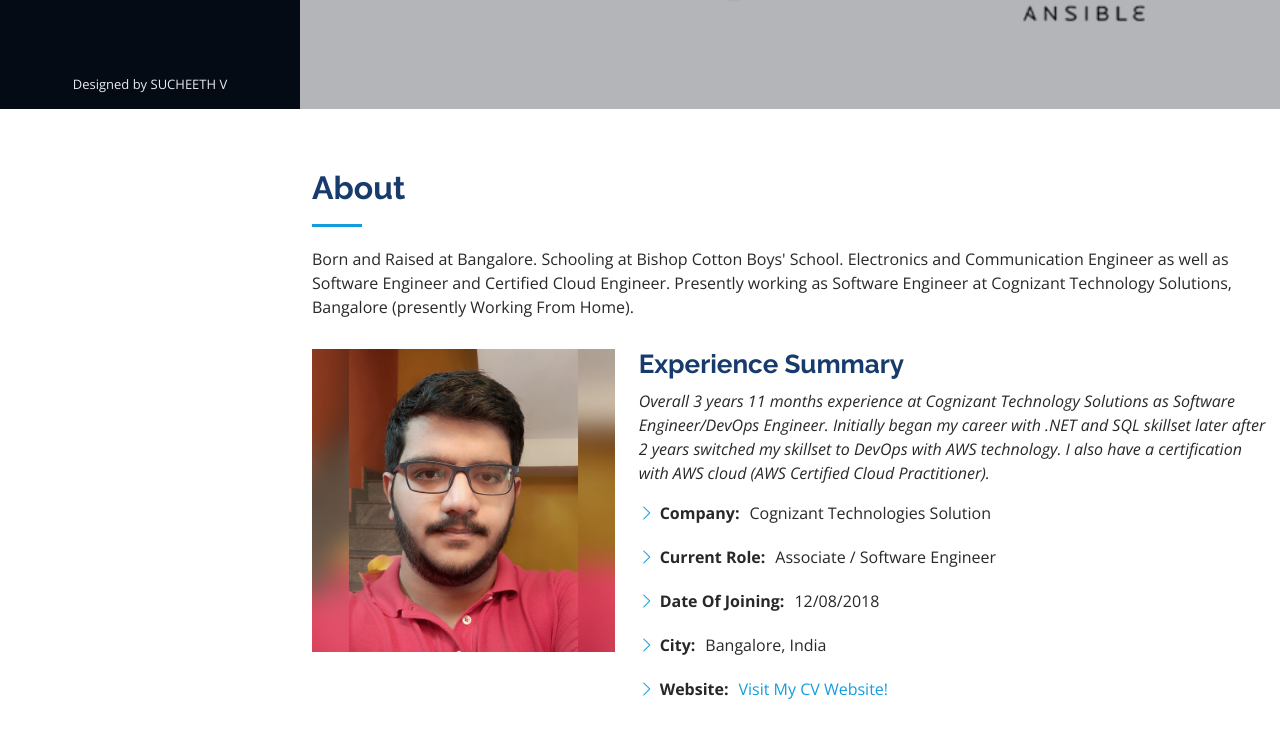
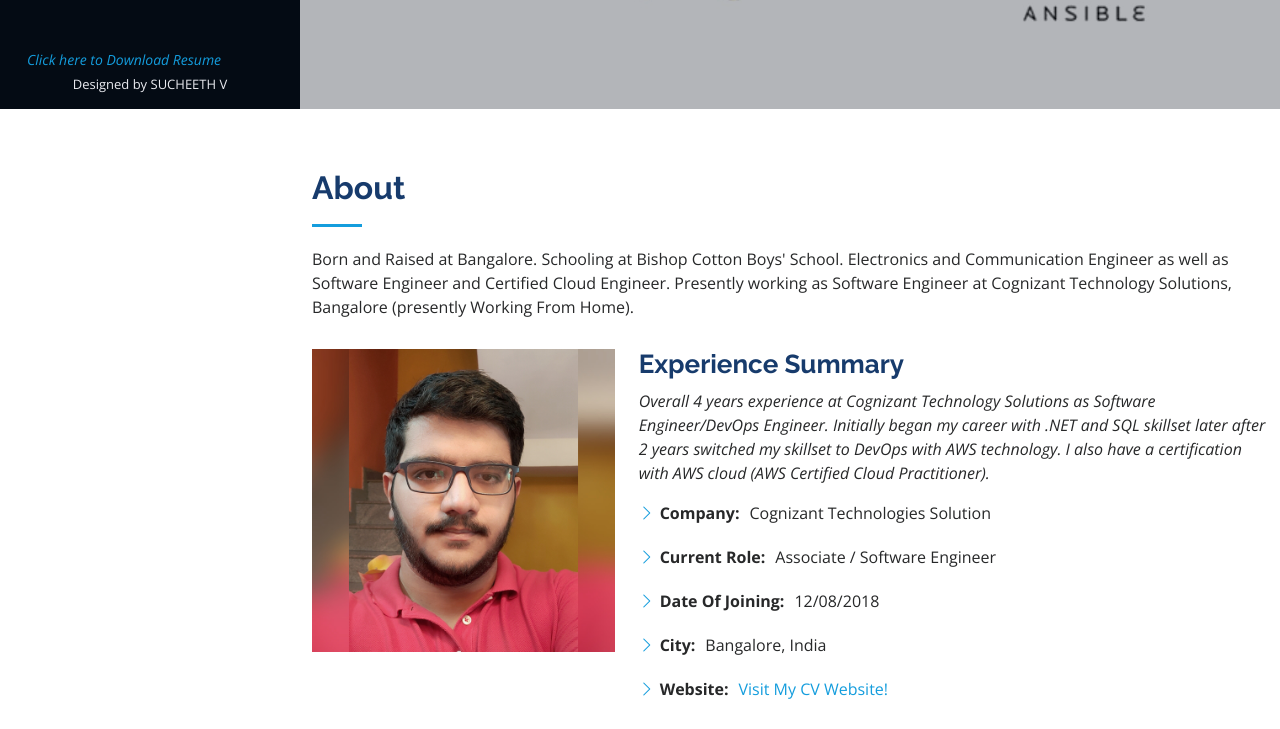
Before and after one commit to SUCHEETH/Curriculum-Vitae, a plain HTML site: page index.html in a window 1280 px wide. Shown: the part 691-1420 px from the top of the page. Drawn offline with nearby package versions, Linux system fonts and the light colour scheme.

Commit message:
Updated with Download Resume option

```diff
--- a/index.html
+++ b/index.html
@@ -46,6 +46,7 @@
           <a href="https://twitter.com/SUCHEETHV" class="twitter"><i class="bx bxl-twitter"></i></a>
           <a href="https://www.facebook.com/VS.Suchi2" class="facebook"><i class="bx bxl-facebook"></i></a>
           <a href="https://www.instagram.com/yes_you_cheet_we/" class="instagram"><i class="bx bxl-instagram"></i></a>
+          <!-- <a href="assets/img/certification/my-resume.pdf" class="download"><i class="bx-download"></i></a>           -->
         </div>
       </div>
 
@@ -54,6 +55,7 @@
           <li><a href="#hero" class="nav-link scrollto active"><i class="bx bx-home"></i> <span>Home</span></a></li>
           <li><a href="#about" class="nav-link scrollto"><i class="bx bx-user"></i> <span>About</span></a></li>
           <li><a href="#resume" class="nav-link scrollto"><i class="bx bx-file-blank"></i> <span>Resume</span></a></li>
+            <!-- <a href="assets/img/certification/my-resume.pdf" attributes-list download>(Download)</a> -->
           <li><a href="#portfolio" class="nav-link scrollto"><i class="bx bx-book-content"></i> <span>Certification</span></a></li>
           <li><a href="#contact" class="nav-link scrollto"><i class="bx bx-envelope"></i> <span>Contact</span></a></li>
         </ul>
@@ -87,7 +89,7 @@
           <div class="col-lg-8 pt-4 pt-lg-0 content" data-aos="fade-left">
             <h3>Experience Summary</h3>
             <p class="fst-italic">
-              Overall 3 years 11 months experience at Cognizant Technology Solutions as Software Engineer/DevOps Engineer. Initially began my career with .NET and SQL skillset later after 2 years switched my skillset to DevOps with AWS technology. I also have a certification with AWS cloud (AWS Certified Cloud Practitioner).
+              Overall 4 years experience at Cognizant Technology Solutions as Software Engineer/DevOps Engineer. Initially began my career with .NET and SQL skillset later after 2 years switched my skillset to DevOps with AWS technology. I also have a certification with AWS cloud (AWS Certified Cloud Practitioner).
             </p>
             <div class="row">
               <div class="col-lg-12">
@@ -158,10 +160,10 @@
 				<th>Certification</th>
 				<td>AWS Certified Cloud Practitioner</td>
 			  </tr>
-			  <tr>
+			  <!-- <tr>
 				<th>Others</th>
 				<td>.Net, Manual Testing</td>
-			  </tr>
+			  </tr>			   -->
 			</table>
 
         </div>
@@ -375,6 +377,7 @@
   <!-- ======= Footer ======= -->
   <footer id="footer">
     <div class="container">
+      <a href="assets/img/certification/my-resume-protected.pdf" class="download"><i>Click here to Download Resume</i></a>
       <div class="credits">
         Designed by <a>SUCHEETH V</a>
       </div>
```
Also changed, not shown: 1 other file.
